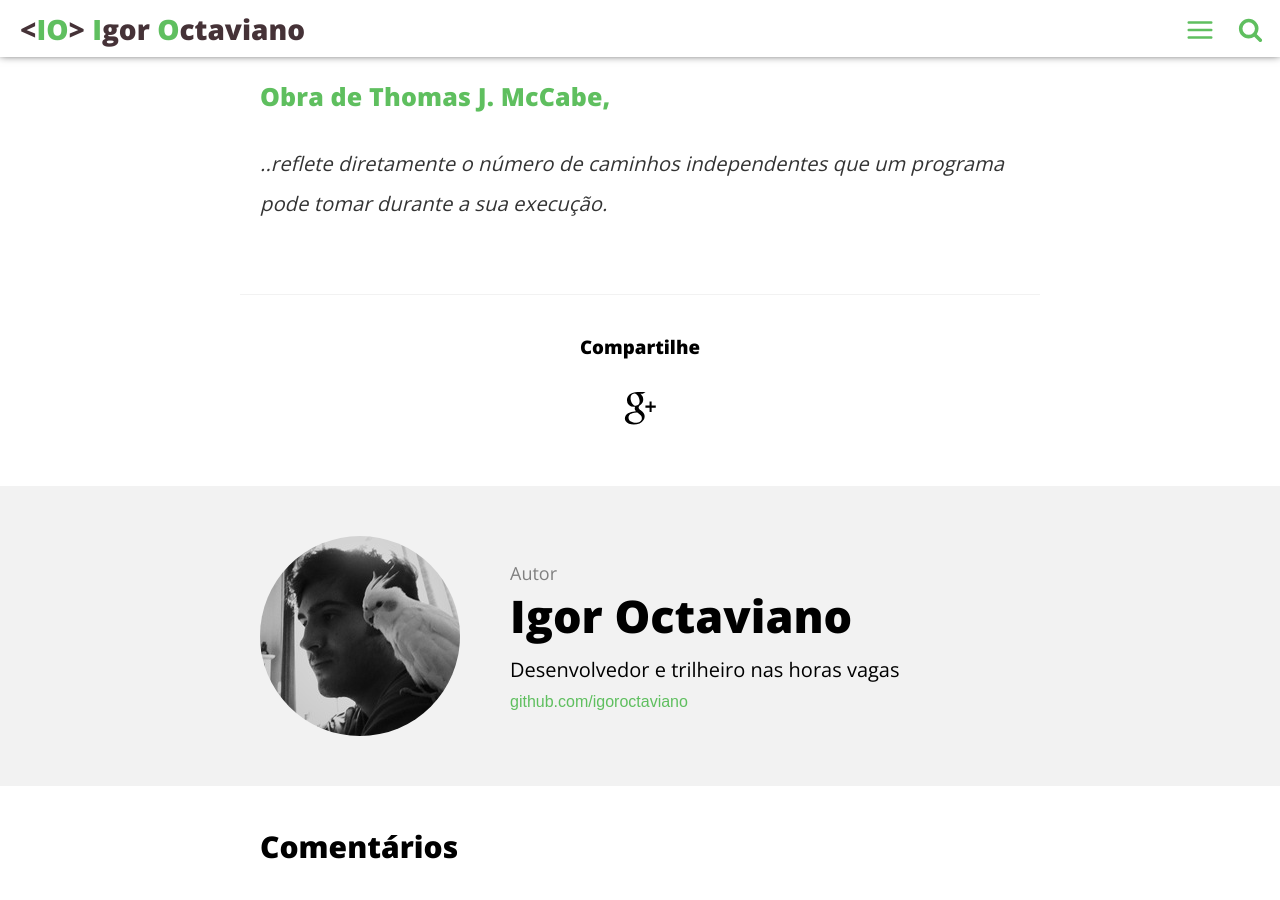
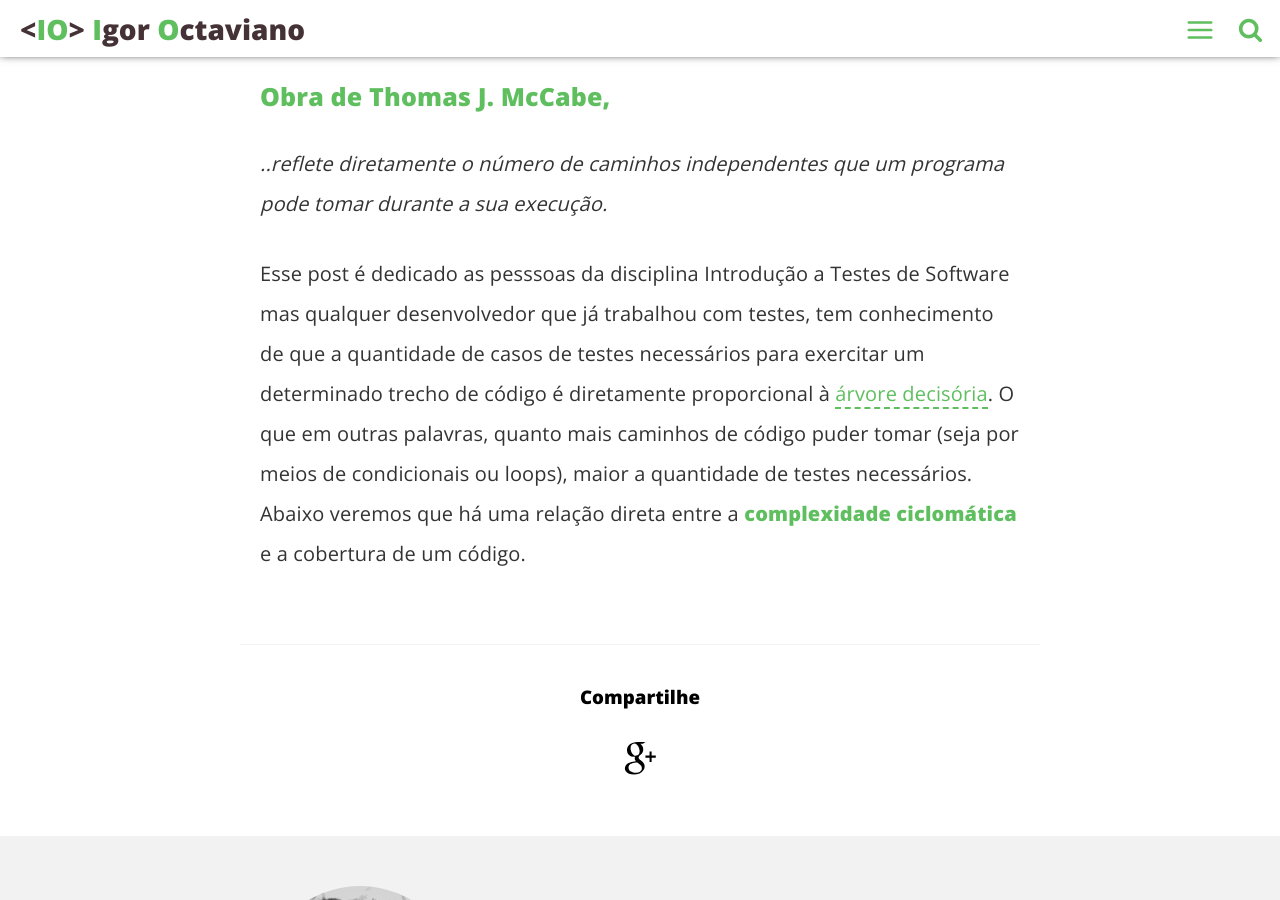
Before and after one commit to igoroctaviano/blog, a Jekyll site: the page built from _posts/2016-03-22-complexidade-ciclomatica.md, in a window 1280 px wide and 900 px high, scrolled down 876 px. Built offline with Jekyll 4.4.1, drawn with Linux system fonts in a browser that asks for light colours; comment, search, counter and statistics services are not loaded.

Commit message:
Update content

```diff
--- a/_posts/2016-03-22-complexidade-ciclomatica.md
+++ b/_posts/2016-03-22-complexidade-ciclomatica.md
@@ -13,3 +13,10 @@ introduction: "Também conhecida como complexidade condicional."
 
 ### Obra de Thomas J. McCabe,
 *..reflete diretamente o número de caminhos independentes que um programa pode tomar durante a sua execução.*
+
+Esse post é dedicado as pesssoas da disciplina Introdução a Testes de Software mas
+qualquer desenvolvedor que já trabalhou com testes, tem conhecimento de que a quantidade
+de casos de testes necessários para exercitar um determinado trecho de código é diretamente
+proporcional à [árvore decisória](https://pt.wikipedia.org/wiki/%C3%81rvore_de_decis%C3%A3o).
+O que em outras palavras, quanto mais caminhos de código puder tomar (seja por meios de condicionais ou loops), maior a quantidade de testes necessários. Abaixo veremos que há uma relação direta entre a **complexidade ciclomática**
+e a cobertura de um código.
```
